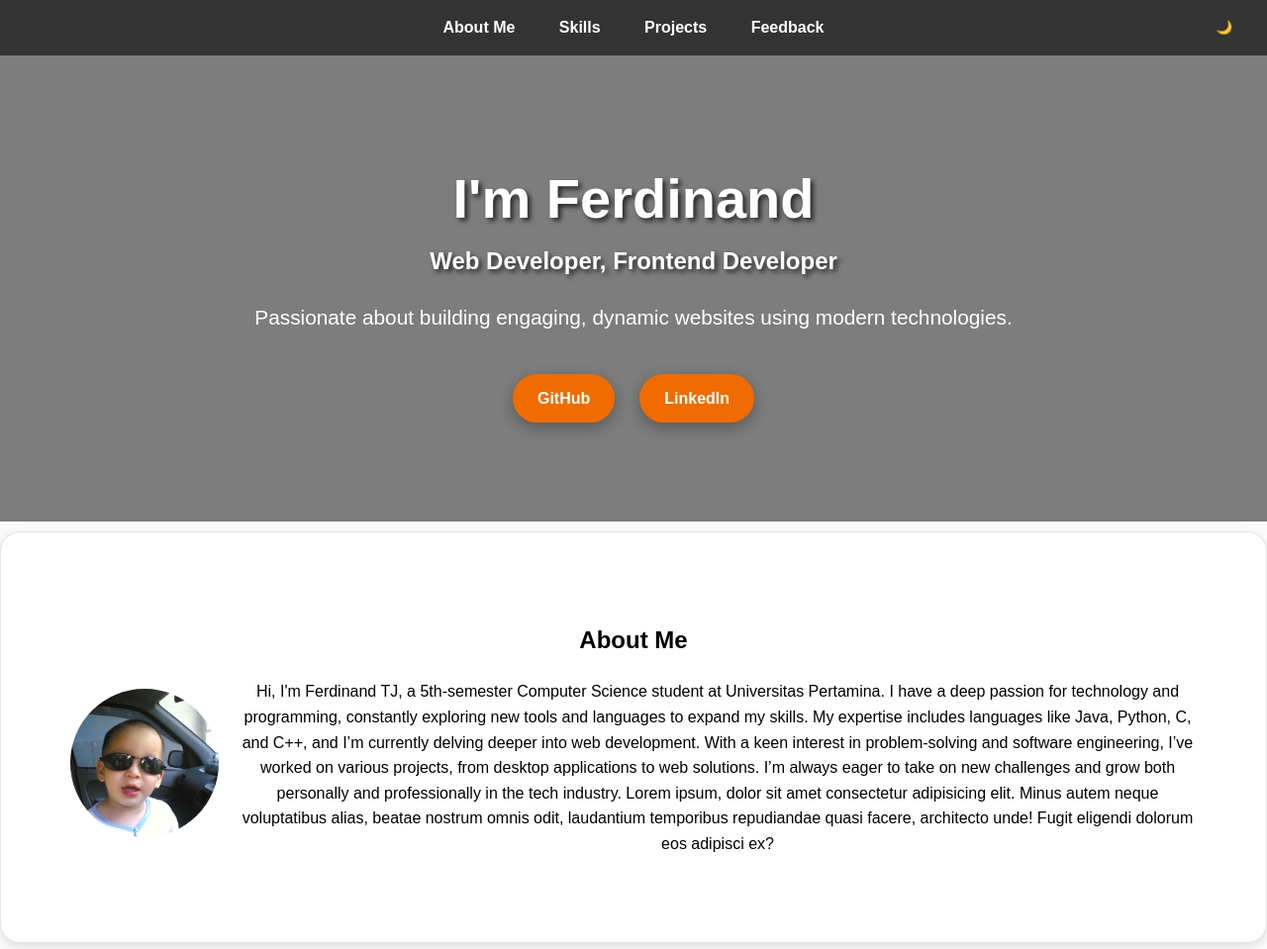
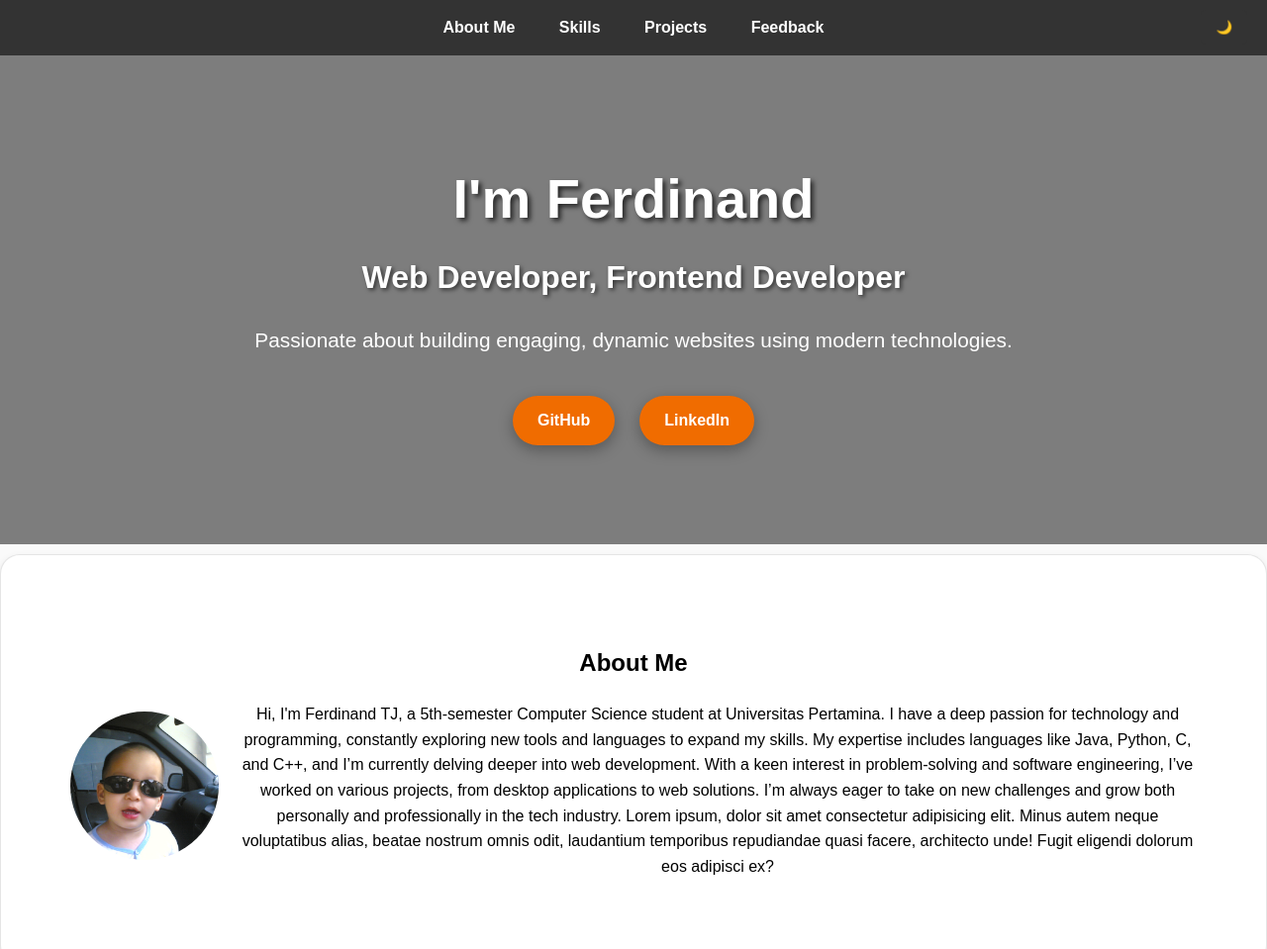
Before and after one commit to FerdinandTJ/Web-Portfolio, a plain HTML site: page index.html in a window 1280 px wide. Shown: the top 959 px of the page at 99% size. Drawn offline with Linux system fonts and the light colour scheme.

Commit message:
THT 5: Fixing some deficiency

```diff
--- a/style.css
+++ b/style.css
@@ -80,12 +80,12 @@ nav a:hover::after {
   text-shadow: 3px 3px 5px rgba(0, 0, 0, 0.7);
 }
 
-/* .header-content h2 {
+.header-content h2 {
   font-size: 2em;
   margin: 10px 0 20px;
   text-shadow: 2px 2px 4px rgba(0, 0, 0, 0.6);
   animation: slideInFromRight 1s ease-out;
-} */
+}
 
 .header-content p {
   font-size: 1.3em;
```
